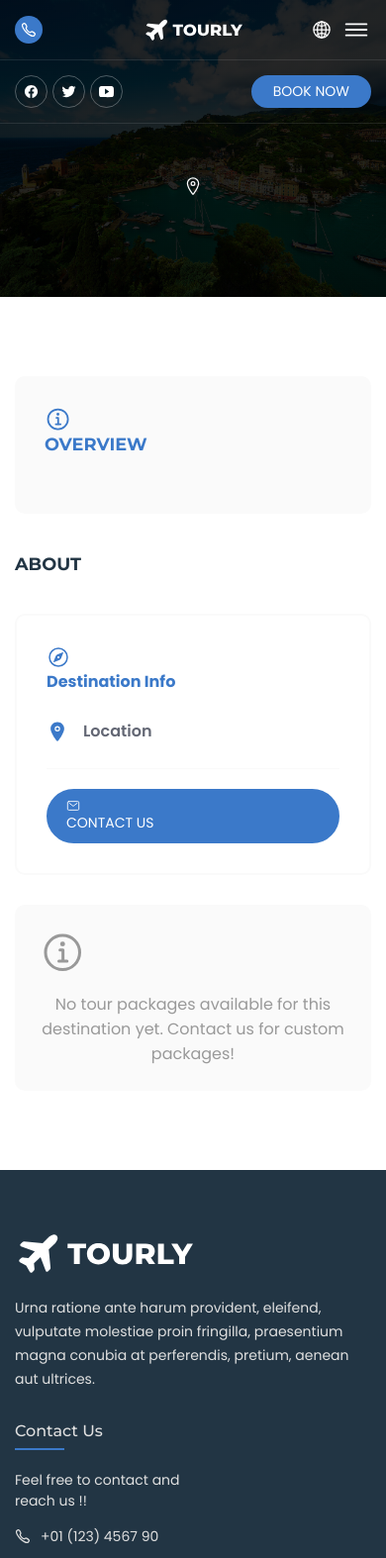
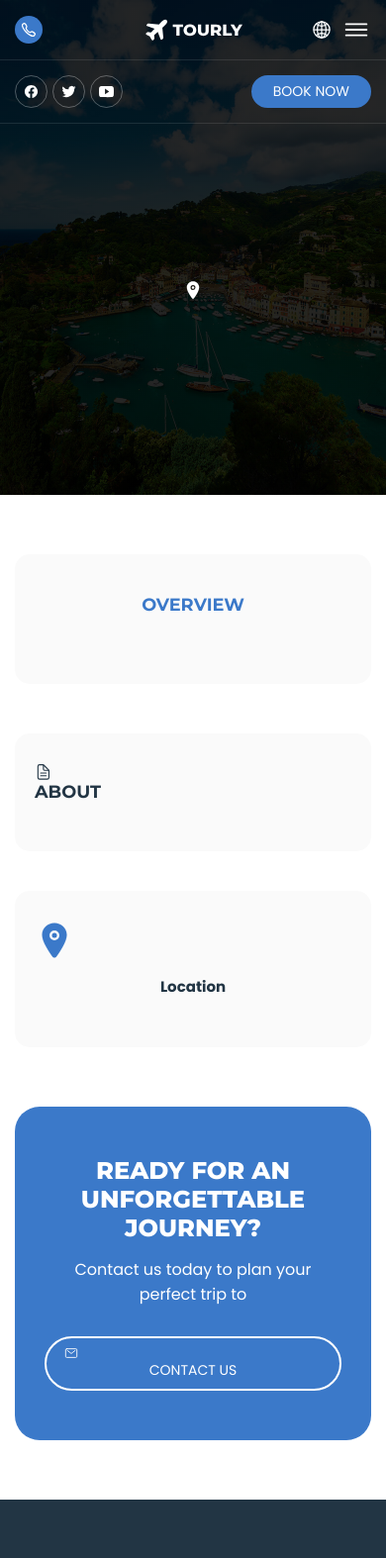
Before and after one commit to urolovforever/travel-site, a Django app: template templates/tour/destination_detail.html in a window 390 px wide. Shown: the top 1574 px of the page at 99% size. Run offline with Django 4.2, Linux system fonts and the light colour scheme; the template is opened without the code that fills it, so the values that code supplies are empty.

Commit message:
Improve destination page design to match home page style
- Updated destination list page to use popular-card design from home page
- Redesigned destination detail page with modern, responsive layout
- Added package-card styling to detail page sections
- Improved hero section for destination details
- Enhanced gallery display with responsive grid
- Added professional info cards with icons
- Improved CTA section at bottom of detail page
- Added responsive CSS for pagination and gallery
- Ensured all pages are fully responsive across devices

```diff
--- a/static/css/style.css
+++ b/static/css/style.css
@@ -994,6 +994,26 @@ address {
 
 
 /*-----------------------------------*\
+ * #PAGINATION
+\*-----------------------------------*/
+
+.pagination {
+  list-style: none;
+  display: flex;
+  justify-content: center;
+  align-items: center;
+  flex-wrap: wrap;
+  gap: 10px;
+  margin: 0;
+  padding: 0;
+}
+
+.page-item {
+  display: inline-block;
+}
+
+
+/*-----------------------------------*\
  * #MEDIA QUERIES
 \*-----------------------------------*/
 
@@ -1032,6 +1052,14 @@ address {
   .gallery-masonry {
     column-count: 2;
     column-gap: 25px;
+  }
+
+  /**
+   * GALLERY LIST
+   */
+
+  .gallery-list {
+    grid-template-columns: repeat(2, 1fr) !important;
   }
 
 
@@ -1284,6 +1312,14 @@ address {
 
   .gallery-item {
     margin-bottom: 30px;
+  }
+
+  /**
+   * GALLERY LIST
+   */
+
+  .gallery-list {
+    grid-template-columns: repeat(3, 1fr) !important;
   }
 
 }
@@ -1482,4 +1518,12 @@ address {
     column-count: 4;
   }
 
-}
+  /**
+   * GALLERY LIST
+   */
+
+  .gallery-list {
+    grid-template-columns: repeat(4, 1fr) !important;
+  }
+
+}
--- a/templates/tour/destination_detail.html
+++ b/templates/tour/destination_detail.html
@@ -7,11 +7,11 @@
 
 {% block content %}
 
-<!-- Page Hero -->
-<section class="page-hero" style="background-image: linear-gradient(rgba(0,0,0,0.5), rgba(0,0,0,0.5)), url('{% if destination.main_image %}{{ destination.main_image.url }}{% else %}{% static 'images/hero-banner.jpg' %}{% endif %}');">
+<!-- Hero Section -->
+<section class="hero" style="background-image: linear-gradient(rgba(0,0,0,0.5), rgba(0,0,0,0.5)), url('{% if destination.main_image %}{{ destination.main_image.url }}{% else %}{% static 'images/hero-banner.jpg' %}{% endif %}'); min-height: 500px;">
   <div class="container">
-    <p class="page-hero-text" style="margin-bottom: 5px; font-size: 16px;">
-      <ion-icon name="location-outline" style="vertical-align: middle; font-size: 20px;"></ion-icon>
+    <p class="hero-text" style="margin-bottom: 10px; font-size: 16px;">
+      <ion-icon name="location" style="vertical-align: middle; font-size: 20px;"></ion-icon>
       {% if destination|get_translated:'city' and destination|get_translated:'region' %}
         {{ destination|get_translated:'city' }}, {{ destination|get_translated:'region' }}, {{ destination|get_translated:'country' }}
       {% elif destination|get_translated:'city' %}
@@ -20,87 +20,52 @@
         {{ destination|get_translated:'country' }}
       {% endif %}
     </p>
-    <h1 class="h1 page-hero-title" style="margin-bottom: 10px;">{{ destination|get_translated:'name' }}</h1>
-    <p class="page-hero-text" style="font-size: 18px; margin-bottom: 0;">{{ destination|get_translated:'title' }}</p>
+    <h1 class="h1 hero-title" style="margin-bottom: 15px;">{{ destination|get_translated:'name' }}</h1>
+    <p class="hero-text" style="font-size: 20px; max-width: 800px; margin-inline: auto;">{{ destination|get_translated:'title' }}</p>
   </div>
 </section>
 
 <!-- Destination Details -->
-<section class="section" style="padding: 80px 0;">
+<section class="package" style="padding: var(--section-padding) 0;">
   <div class="container">
-    <div class="row g-4">
-      <!-- Main Content -->
-      <div class="col-lg-8">
+
     <!-- Short Description -->
-        <div style="background: var(--cultured); padding: 30px; border-radius: 10px; margin-bottom: 40px;">
-          <h3 class="h3" style="margin-bottom: 20px; color: var(--bright-navy-blue);">
-            <ion-icon name="information-circle-outline" style="vertical-align: middle; font-size: 28px;"></ion-icon>
+    <div style="background: var(--cultured); padding: 40px 30px; border-radius: var(--radius-15); margin-bottom: 50px; text-align: center;">
+      <h3 class="h3 section-title" style="margin-bottom: 20px; color: var(--bright-navy-blue);">
         {% trans "Overview" %}
       </h3>
-          <p class="section-text" style="font-size: 18px; line-height: 1.8;">
+      <p class="section-text" style="font-size: var(--fs-4); line-height: 1.8; max-width: 900px; margin-inline: auto;">
         {{ destination|get_translated:'short_description' }}
       </p>
     </div>
 
-        <!-- Description -->
-        <div style="margin-bottom: 40px;">
-          <h3 class="h3 section-title" style="margin-bottom: 25px;">{% trans "About" %} {{ destination|get_translated:'name' }}</h3>
-          <div class="section-text" style="line-height: 1.8;">
+    <div style="display: grid; grid-template-columns: 1fr; gap: 40px; margin-bottom: 50px;">
+
+      <!-- Main Content Grid -->
+      <div style="display: grid; grid-template-columns: 1fr; gap: 40px;">
+
+        <!-- Description Card -->
+        <div class="package-card" style="display: block;">
+          <div class="card-content">
+            <h3 class="h3 card-title" style="margin-bottom: 20px;">
+              <ion-icon name="document-text-outline" style="vertical-align: middle;"></ion-icon>
+              {% trans "About" %} {{ destination|get_translated:'name' }}
+            </h3>
+            <div class="card-text" style="line-height: 1.8;">
               {{ destination|get_translated:'description'|linebreaks }}
             </div>
           </div>
-
-        <!-- Things to Do -->
-        {% if destination|get_translated:'things_to_do' %}
-          <div style="margin-bottom: 40px;">
-            <h3 class="h3 section-title" style="margin-bottom: 25px;">
-              <ion-icon name="list-outline" style="vertical-align: middle; font-size: 28px;"></ion-icon>
-              {% trans "Things to Do" %}
-            </h3>
-            <div class="section-text" style="line-height: 1.8;">
-              {{ destination|get_translated:'things_to_do'|linebreaks }}
-            </div>
-          </div>
-        {% endif %}
-
-        <!-- Gallery -->
-        {% if gallery_images %}
-          <div style="margin-top: 50px;">
-            <h3 class="h3 section-title" style="margin-bottom: 30px;">
-              <ion-icon name="images-outline" style="vertical-align: middle; font-size: 28px;"></ion-icon>
-              {% trans "Photo Gallery" %}
-            </h3>
-            <div class="row g-3">
-              {% for image in gallery_images %}
-                <div class="col-md-6 col-lg-4">
-                  <div style="position: relative; overflow: hidden; border-radius: 10px; height: 250px;">
-                    <img src="{{ image.image.url }}" alt="{{ image.caption }}" style="width: 100%; height: 100%; object-fit: cover; transition: transform 0.3s;" onmouseover="this.style.transform='scale(1.1)'" onmouseout="this.style.transform='scale(1)'">
-                  </div>
-                  {% if image.caption %}
-                    <p style="margin-top: 10px; font-size: 14px; color: var(--spanish-gray);">{{ image.caption }}</p>
-                  {% endif %}
-                </div>
-              {% endfor %}
-            </div>
-          </div>
-        {% endif %}
         </div>
 
-      <!-- Sidebar -->
-      <div class="col-lg-4">
-        <!-- Destination Info Card -->
-        <div style="background: var(--white); border: 2px solid var(--cultured); border-radius: 10px; padding: 30px; margin-bottom: 30px; position: sticky; top: 100px;">
-          <h4 class="h4" style="margin-bottom: 25px; color: var(--bright-navy-blue);">
-            <ion-icon name="compass-outline" style="vertical-align: middle; font-size: 24px;"></ion-icon>
-            {% trans "Destination Info" %}
-          </h4>
+        <!-- Info Cards Grid -->
+        <div style="display: grid; grid-template-columns: repeat(auto-fit, minmax(280px, 1fr)); gap: 20px;">
 
-          <div style="margin-bottom: 20px; padding-bottom: 20px; border-bottom: 1px solid var(--cultured);">
-            <div style="display: flex; align-items: start; gap: 15px;">
-              <ion-icon name="location" style="font-size: 22px; color: var(--bright-navy-blue); flex-shrink: 0; margin-top: 2px;"></ion-icon>
-              <div>
-                <p style="font-weight: 600; margin-bottom: 5px; color: var(--black-coral);">{% trans "Location" %}</p>
-                <p style="color: var(--spanish-gray);">
+          <!-- Location Card -->
+          <div class="package-card" style="display: block;">
+            <div class="card-content" style="text-align: center;">
+              <ion-icon name="location" style="font-size: 40px; color: var(--bright-navy-blue); margin-bottom: 15px;"></ion-icon>
+              <h4 class="h4" style="margin-bottom: 10px; font-size: var(--fs-4); color: var(--gunmetal);">{% trans "Location" %}</h4>
+              <p class="card-text">
                 {% if destination|get_translated:'city' %}
                   {{ destination|get_translated:'city' }}<br>
                 {% endif %}
@@ -111,81 +76,145 @@
               </p>
             </div>
           </div>
+
+          <!-- Best Time Card -->
+          {% if destination|get_translated:'best_time_to_visit' %}
+          <div class="package-card" style="display: block;">
+            <div class="card-content" style="text-align: center;">
+              <ion-icon name="calendar" style="font-size: 40px; color: var(--bright-navy-blue); margin-bottom: 15px;"></ion-icon>
+              <h4 class="h4" style="margin-bottom: 10px; font-size: var(--fs-4); color: var(--gunmetal);">{% trans "Best Time to Visit" %}</h4>
+              <p class="card-text">{{ destination|get_translated:'best_time_to_visit' }}</p>
+            </div>
+          </div>
+          {% endif %}
+
+          <!-- Average Cost Card -->
+          {% if destination|get_translated:'average_cost' %}
+          <div class="package-card" style="display: block;">
+            <div class="card-content" style="text-align: center;">
+              <ion-icon name="cash" style="font-size: 40px; color: var(--bright-navy-blue); margin-bottom: 15px;"></ion-icon>
+              <h4 class="h4" style="margin-bottom: 10px; font-size: var(--fs-4); color: var(--gunmetal);">{% trans "Average Cost" %}</h4>
+              <p class="card-text">{{ destination|get_translated:'average_cost' }}</p>
+            </div>
+          </div>
+          {% endif %}
+
         </div>
 
-          {% if destination|get_translated:'best_time_to_visit' %}
-            <div style="margin-bottom: 20px; padding-bottom: 20px; border-bottom: 1px solid var(--cultured);">
-              <div style="display: flex; align-items: start; gap: 15px;">
-                <ion-icon name="calendar-outline" style="font-size: 22px; color: var(--bright-navy-blue); flex-shrink: 0; margin-top: 2px;"></ion-icon>
-                <div>
-                  <p style="font-weight: 600; margin-bottom: 5px; color: var(--black-coral);">{% trans "Best Time to Visit" %}</p>
-                  <p style="color: var(--spanish-gray);">{{ destination|get_translated:'best_time_to_visit' }}</p>
+        <!-- Things to Do -->
+        {% if destination|get_translated:'things_to_do' %}
+        <div class="package-card" style="display: block;">
+          <div class="card-content">
+            <h3 class="h3 card-title" style="margin-bottom: 20px;">
+              <ion-icon name="list" style="vertical-align: middle;"></ion-icon>
+              {% trans "Things to Do" %}
+            </h3>
+            <div class="card-text" style="line-height: 1.8;">
+              {{ destination|get_translated:'things_to_do'|linebreaks }}
             </div>
           </div>
         </div>
         {% endif %}
 
-          {% if destination|get_translated:'average_cost' %}
-            <div style="margin-bottom: 20px; padding-bottom: 20px; border-bottom: 1px solid var(--cultured);">
-              <div style="display: flex; align-items: start; gap: 15px;">
-                <ion-icon name="cash-outline" style="font-size: 22px; color: var(--bright-navy-blue); flex-shrink: 0; margin-top: 2px;"></ion-icon>
-                <div>
-                  <p style="font-weight: 600; margin-bottom: 5px; color: var(--black-coral);">{% trans "Average Cost" %}</p>
-                  <p style="color: var(--spanish-gray);">{{ destination|get_translated:'average_cost' }}</p>
       </div>
+
+    </div>
+
+    <!-- Gallery -->
+    {% if gallery_images %}
+    <div style="margin-bottom: 50px;">
+      <p class="section-subtitle">{% trans "Explore" %}</p>
+      <h3 class="h2 section-title" style="margin-bottom: 40px;">{% trans "Photo Gallery" %}</h3>
+
+      <div class="gallery-list" style="display: grid; grid-template-columns: repeat(auto-fill, minmax(300px, 1fr)); gap: 20px;">
+        {% for image in gallery_images %}
+        <div class="gallery-item">
+          <figure class="gallery-image">
+            <img src="{{ image.image.url }}" alt="{{ image.caption|default:destination.name }}" loading="lazy">
+          </figure>
+          {% if image.caption %}
+          <p style="margin-top: 12px; font-size: var(--fs-6); color: var(--spanish-gray); text-align: center;">{{ image.caption }}</p>
+          {% endif %}
+        </div>
+        {% endfor %}
       </div>
     </div>
     {% endif %}
 
+    <!-- Available Packages -->
     {% if packages %}
-            <div style="margin-bottom: 20px; padding-bottom: 20px; border-bottom: 1px solid var(--cultured);">
-              <div style="display: flex; align-items: start; gap: 15px;">
-                <ion-icon name="pricetag" style="font-size: 22px; color: var(--bright-navy-blue); flex-shrink: 0; margin-top: 2px;"></ion-icon>
     <div>
-                  <p style="font-weight: 600; margin-bottom: 5px; color: var(--black-coral);">{% trans "Available Packages" %}</p>
-                  <p style="color: var(--spanish-gray);">{{ packages|length }} {% trans "package(s) available" %}</p>
+      <p class="section-subtitle">{% trans "Ready to explore?" %}</p>
+      <h3 class="h2 section-title" style="margin-bottom: 40px;">{% trans "Available Tour Packages" %}</h3>
+
+      <ul class="package-list">
+        {% for package in packages %}
+        <li>
+          <div class="package-card">
+
+            <figure class="card-banner">
+              {% if package.image %}
+              <img src="{{ package.image.url }}" alt="{{ package|get_translated:'title' }}" loading="lazy">
+              {% else %}
+              <img src="{% static 'images/packege-1.jpg' %}" alt="{{ package|get_translated:'title' }}" loading="lazy">
+              {% endif %}
+            </figure>
+
+            <div class="card-content">
+              <h3 class="h3 card-title">{{ package|get_translated:'title' }}</h3>
+
+              <p class="card-text">
+                {{ package|get_translated:'description'|truncatewords:20 }}
+              </p>
+
+              <ul class="card-meta-list">
+                <li class="card-meta-item">
+                  <div class="meta-box">
+                    <ion-icon name="time"></ion-icon>
+                    <p class="text">{{ package|get_translated:'duration' }}</p>
                   </div>
+                </li>
+
+                <li class="card-meta-item">
+                  <div class="meta-box">
+                    <ion-icon name="location"></ion-icon>
+                    <p class="text">{{ destination|get_translated:'name' }}</p>
                   </div>
+                </li>
+              </ul>
+            </div>
+
+            <div class="card-price">
+              <div class="wrapper">
+                <p class="reviews">{% trans "Book Now" %}</p>
+              </div>
+
+              <p class="price">
+                {{ package.price }} {{ package.currency }}
+              </p>
+
+              <a href="{% url 'packages:package_detail' package.slug %}" class="btn btn-secondary">{% trans "View Details" %}</a>
+            </div>
+
+          </div>
+        </li>
+        {% endfor %}
+      </ul>
     </div>
     {% endif %}
 
-          <a href="{% url 'core:contact' %}" class="btn btn-primary" style="width: 100%; margin-top: 10px;">
-            <ion-icon name="mail-outline" style="vertical-align: middle;"></ion-icon>
+    <!-- CTA -->
+    <div style="background: var(--bright-navy-blue); padding: 50px 30px; border-radius: var(--radius-25); text-align: center; margin-top: 60px;">
+      <h3 class="h2 section-title" style="color: var(--white); margin-bottom: 15px;">{% trans "Ready for an unforgettable journey?" %}</h3>
+      <p class="section-text" style="color: var(--white); margin-bottom: 30px;">
+        {% trans "Contact us today to plan your perfect trip to" %} {{ destination|get_translated:'name' }}
+      </p>
+      <a href="{% url 'core:contact' %}" class="btn btn-secondary">
+        <ion-icon name="mail-outline" style="vertical-align: middle; margin-right: 5px;"></ion-icon>
         {% trans "Contact Us" %}
       </a>
     </div>
 
-        <!-- Available Packages -->
-        {% if packages %}
-          <div style="background: var(--cultured); border-radius: 10px; padding: 25px;">
-            <h4 class="h4" style="margin-bottom: 20px; color: var(--bright-navy-blue);">
-              <ion-icon name="briefcase-outline" style="vertical-align: middle; font-size: 24px;"></ion-icon>
-              {% trans "Tour Packages" %}
-            </h4>
-            {% for package in packages %}
-              <div style="background: var(--white); border-radius: 8px; padding: 20px; margin-bottom: 15px;">
-                <h5 style="margin-bottom: 10px; font-size: 16px;">{{ package|get_translated:'title' }}</h5>
-                <p style="color: var(--bright-navy-blue); font-size: 20px; font-weight: 700; margin-bottom: 8px;">
-                  {{ package.price }} {{ package.currency }}
-                </p>
-                <p style="color: var(--spanish-gray); font-size: 14px; margin-bottom: 15px;">
-                  <ion-icon name="time-outline" style="vertical-align: middle;"></ion-icon>
-                  {{ package|get_translated:'duration' }}
-                </p>
-                <a href="{% url 'packages:package_detail' package.slug %}" class="btn btn-secondary btn-sm" style="width: 100%;">
-                  {% trans "View Details" %}
-                </a>
-              </div>
-            {% endfor %}
-          </div>
-        {% else %}
-          <div style="background: var(--cultured); border-radius: 10px; padding: 25px; text-align: center;">
-            <ion-icon name="information-circle-outline" style="font-size: 48px; color: var(--spanish-gray);"></ion-icon>
-            <p style="margin-top: 15px; color: var(--spanish-gray);">{% trans "No tour packages available for this destination yet. Contact us for custom packages!" %}</p>
-          </div>
-        {% endif %}
-      </div>
-    </div>
   </div>
 </section>
 
```
Also changed, not shown: templates/tour/destination_list.html (+67 -24 lines). Lines whose indentation alone changed are shown as unchanged.
